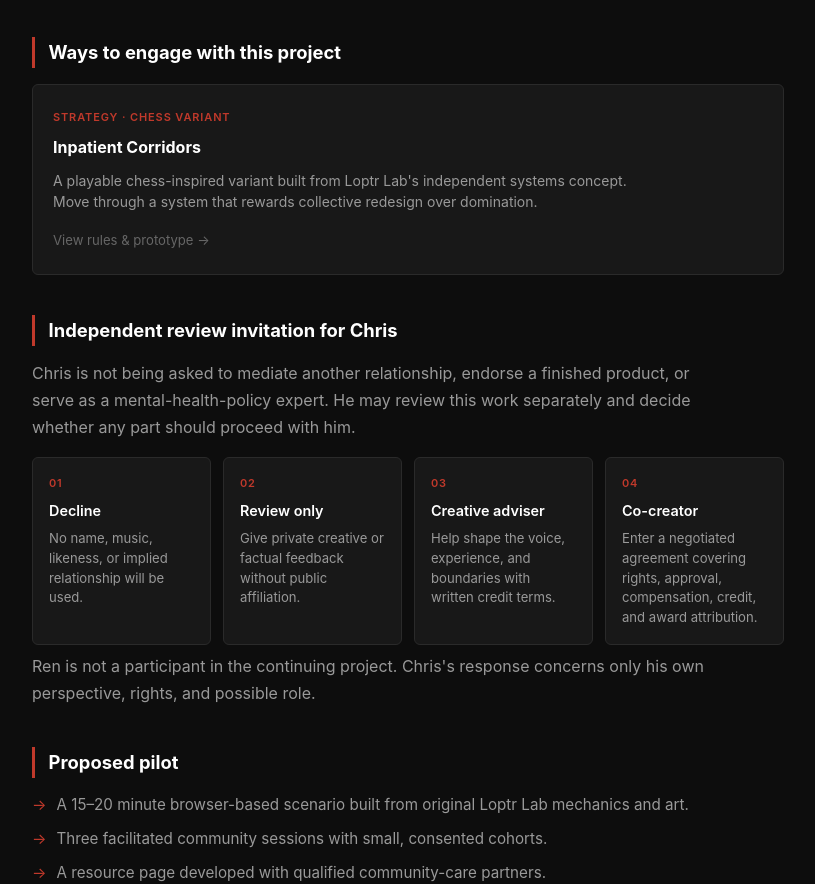
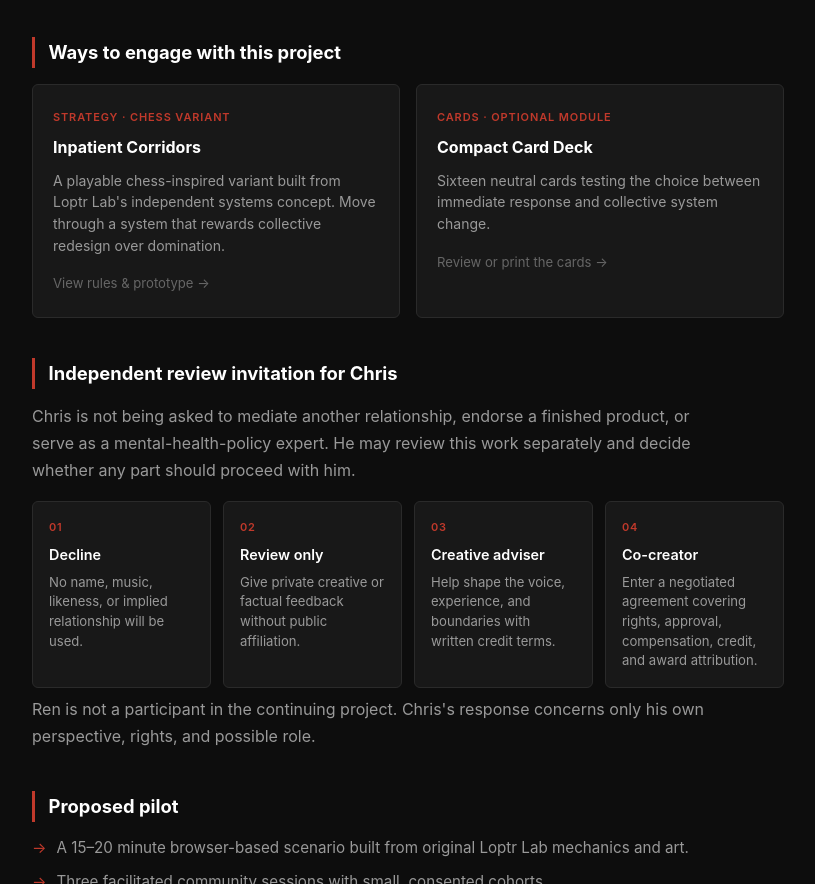
Before and after one commit to ibloud/inpatient-corridors-review, a plain HTML site: page index.html in a window 1280 px wide. Shown: the part 1149-2033 px from the top of the page, without its empty margins (232-1047 px from the left). Drawn offline with Linux system fonts and the light colour scheme.

Commit message:
Feature compact card deck on public site

```diff
--- a/index.html
+++ b/index.html
@@ -336,7 +336,13 @@
         <p>A playable chess-inspired variant built from Loptr Lab's independent systems concept. Move through a system that rewards collective redesign over domination.</p>
         <div class="engage-arrow">View rules &amp; prototype →</div>
       </a>
-      </div>
+      <a class="engage-card" href="BREAK-THE-GRID-DECK.html">
+        <div class="engage-tag">Cards · Optional Module</div>
+        <h3>Compact Card Deck</h3>
+        <p>Sixteen neutral cards testing the choice between immediate response and collective system change.</p>
+        <div class="engage-arrow">Review or print the cards →</div>
+      </a>
+    </div>
 
     <h2>Independent review invitation for Chris</h2>
 
```
